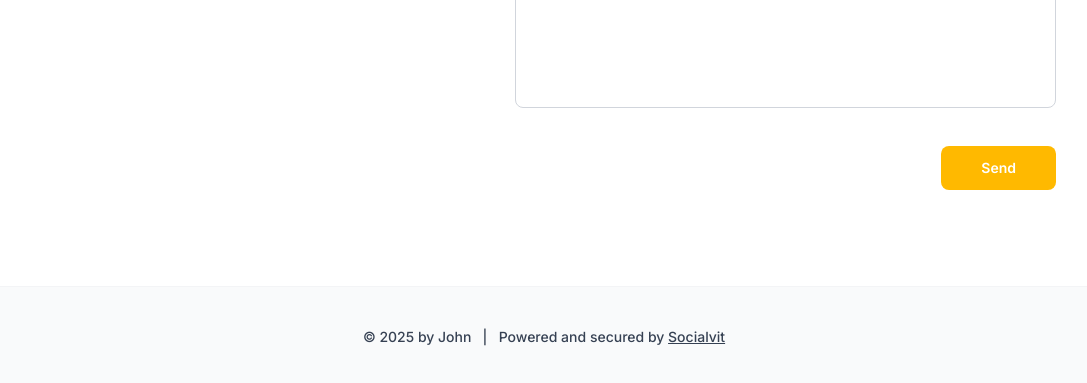
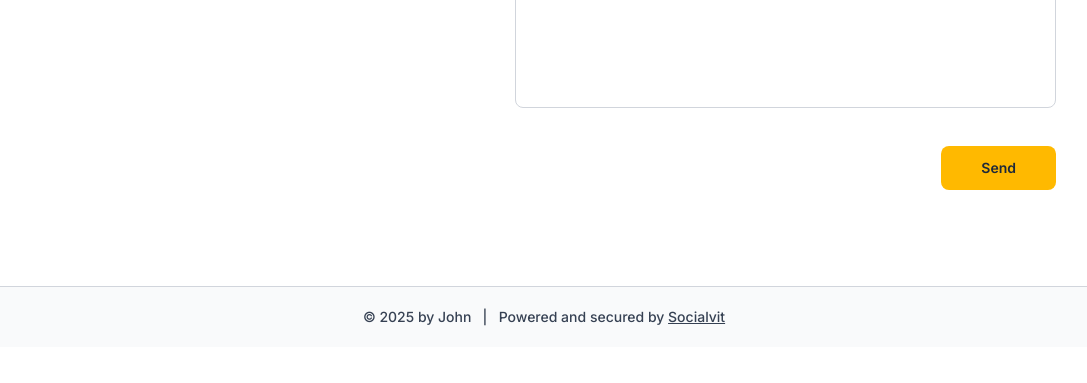
Before and after one commit to zaki-ramadhan/slicing_landing_page_cv, a website: page index.html in a window 1280 px wide. Shown: the part 5185-5568 px from the top of the page, without its empty margins (96-1183 px from the left). After the commit the page ends 5532 px from the top, so only its background shows below. Drawn offline with nearby package versions, Linux system fonts and the light colour scheme.

Commit message:
minor update

```diff
--- a/index.html
+++ b/index.html
@@ -364,7 +364,8 @@
                             class="text-4xl md:text-5xl"></iconify-icon>
                     </a>
                     <a href="#" class="text-gray-800 hover:text-amber-500 transition-colors">
-                        <iconify-icon icon="simple-icons:dribbble" class="text-4xl md:text-5xl md:scale-90"></iconify-icon>
+                        <iconify-icon icon="simple-icons:dribbble"
+                            class="text-4xl md:text-5xl md:scale-90"></iconify-icon>
                     </a>
                     <a href="#" class="text-gray-800 hover:text-amber-500 transition-colors">
                         <iconify-icon icon="mdi:github" class="text-4xl md:text-5xl"></iconify-icon>
@@ -390,7 +391,7 @@
                 </div>
                 <div class="flex justify-end pt-2">
                     <button
-                    class="bg-amber-400 text-white px-10 py-3 rounded-lg font-bold text-sm hover:bg-amber-500 transition-all cursor-pointer">
+                        class="bg-amber-400 text-gray-800 px-10 py-3 rounded-lg font-bold text-sm hover:bg-amber-500 transition-all cursor-pointer">
                         Send
                     </button>
                 </div>
@@ -398,9 +399,9 @@
         </div>
     </section>
 
-    <footer class="bg-[#F9FAFB] py-10 border-t border-gray-100">
+    <footer class="bg-[#F9FAFB] py-5 border-t border-gray-300">
         <div class="max-w-5xl mx-auto px-6 text-center text-sm text-gray-700 font-medium">
-            <p>© 2025 by John &nbsp; | &nbsp; Powered and secured by <a href="#"
+            <p>© 2025 by John &nbsp; | &nbsp; Powered and secured by <a href="https://socialvit.com/" target="_blank"
                     class="underline hover:text-amber-600">Socialvit</a></p>
         </div>
     </footer>
```
Also changed, not shown: src/output.css. Lines whose indentation alone changed are shown as unchanged.
